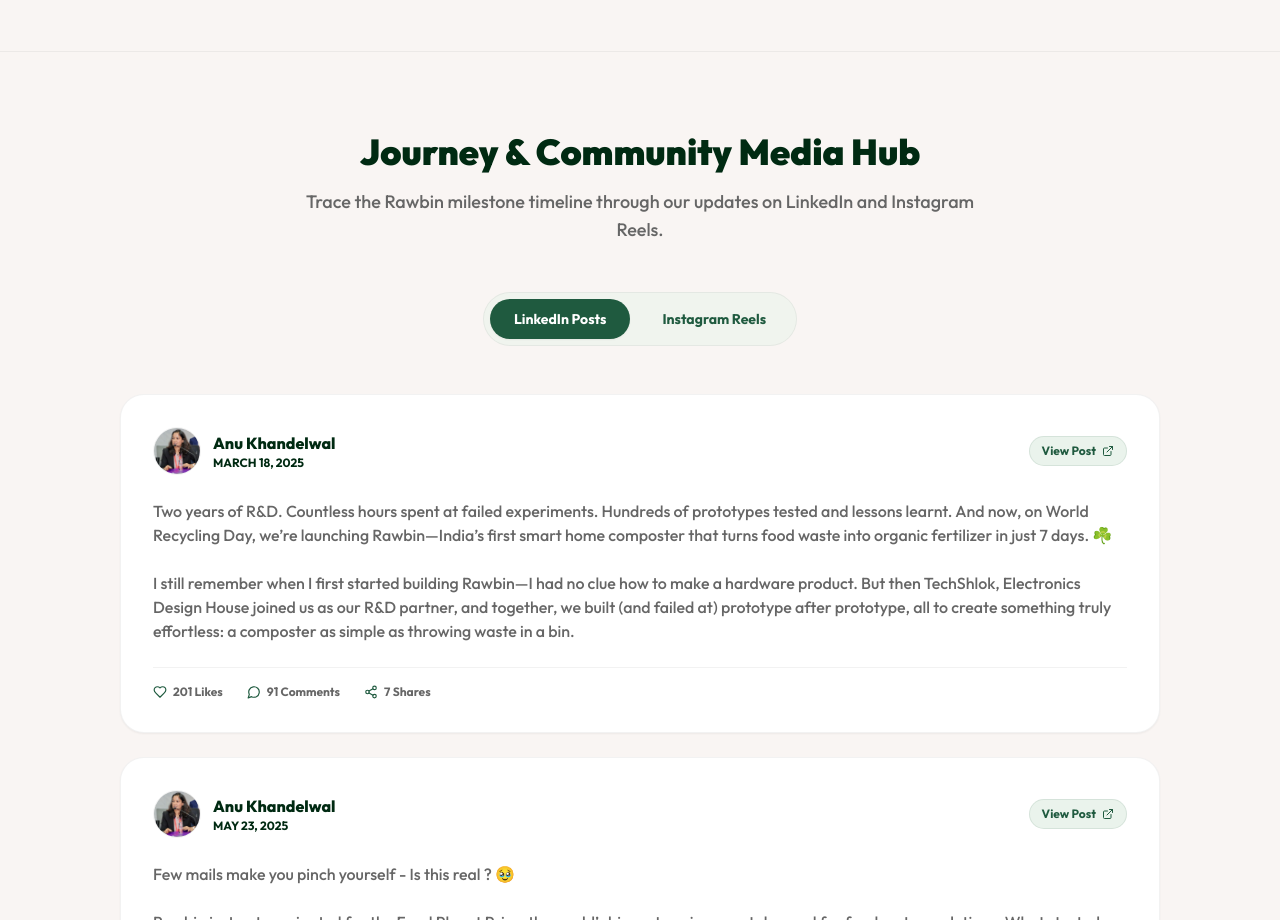
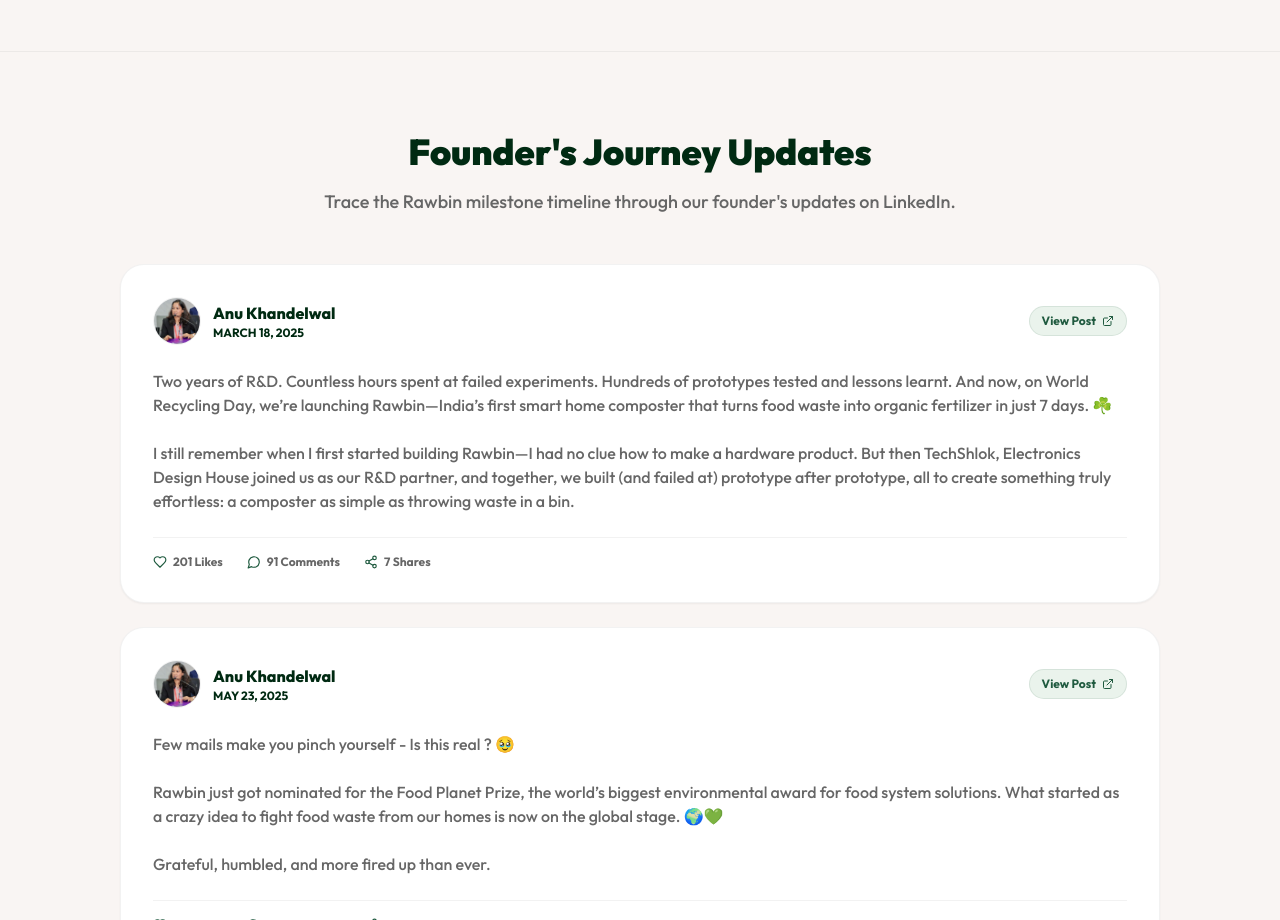
Before and after one commit to mayankmalik263/Rawbin-web-new, a Next.js app: page /about-us in a window 1280 px wide. Shown: the part 1880-2800 px from the top of the page. Built offline with nearby package versions, Linux system fonts and the light colour scheme.

Commit message:
style: removed instagram reels section from about-us page

```diff
--- a/app/about-us/page.js
+++ b/app/about-us/page.js
@@ -1,21 +1,17 @@
 'use client';
-import { useState } from 'react';
-import { motion, AnimatePresence } from 'framer-motion';
+import { motion } from 'framer-motion';
 import Image from 'next/image';
 import Link from 'next/link';
-import { Play, ExternalLink, MessageCircle, Heart, Share2 } from 'lucide-react';
+import { ExternalLink, MessageCircle, Heart, Share2 } from 'lucide-react';
 import {
   WindIcon,
   ThreeLeavesIcon,
   IndiaIcon,
-  GlobeIcon,
   IntelligentIcon,
   SproutIcon
 } from '@/components/icons';
 
 export default function AboutUsPage() {
-  const [activeTab, setActiveTab] = useState('linkedin');
-
   const linkedInPosts = [
     {
       id: 1,
@@ -46,49 +42,6 @@
       shares: 1,
       link: 'https://www.linkedin.com/posts/akhandelwal25_household-food-waste-is-the-most-expensive-activity-7467209774154162176-mXsx',
       text: 'Household food waste is the most expensive organic waste stream to collect.\n\nIndia doesn\'t have a waste technology problem, we rather have feedstock quality issues due to poor segregation at source, and logistics challenges due to distributed homes. That\'s why Rawbin is focused entirely on distributed, at-source household composting. We process waste where it is generated, keeping the feedstock quality high and municipal transport costs near zero.'
-    }
-  ];
-
-  const instagramReels = [
-    {
-      id: 'DXRmiHnDl97',
-      title: 'Meeting Our First Rawbinhoods',
-      desc: 'Welcoming our first 100 early supporters. Order fulfillment starting and June shipments going out!',
-      likes: '1.2k',
-      comments: 48,
-      link: 'https://www.instagram.com/reel/DXRmiHnDl97/'
-    },
-    {
-      id: 'DX60vemoTSt',
-      title: 'Composting Spice-Rich leftovers',
-      desc: 'Testing Rawbin with oil-heavy, spice-filled Indian food waste. Watch the thermal cycle do its magic.',
-      likes: '2.8k',
-      comments: 112,
-      link: 'https://www.instagram.com/reel/DX60vemoTSt/'
-    },
-    {
-      id: 'DYPasc0PWwX',
-      title: 'The Countertop Odor Test',
-      desc: 'Putting our dual-stage activated carbon filters to the ultimate test next to everyday kitchen appliances.',
-      likes: '950',
-      comments: 34,
-      link: 'https://www.instagram.com/reel/DYPasc0PWwX/'
-    },
-    {
-      id: 'DYZua7shjNJ',
-      title: 'Why segregate waste?',
-      desc: 'Why centralized composting fails due to lack of immediate outcomes. Composting at source brings immediate rewards.',
-      likes: '1.6k',
-      comments: 72,
-      link: 'https://www.instagram.com/reel/DYZua7shjNJ/'
-    },
-    {
-      id: 'DZFYb2AM6gK',
-      title: 'New York Times Features Rawbin',
-      desc: 'Pioneering decentralized waste solutions on the global stage. Profiling our 2024 Climate Week NYC print feature.',
-      likes: '4.2k',
-      comments: 204,
-      link: 'https://www.instagram.com/reel/DZFYb2AM6gK/'
     }
   ];
 
@@ -244,49 +197,26 @@
         </div>
       </section>
 
-      {/* 4. Journey & Community Media Hub */}
+      {/* 4. Founder's Journey Updates */}
       <section className="max-w-[1080px] mx-auto px-5 py-20">
         <div className="text-center mb-12">
           <h2 className="text-3xl md:text-4xl font-black text-nc-text mb-4">
-            Journey & Community Media Hub
+            Founder&apos;s Journey Updates
           </h2>
           <p className="text-text-muted font-medium text-lg max-w-2xl mx-auto">
-            Trace the Rawbin milestone timeline through our updates on LinkedIn and Instagram Reels.
+            Trace the Rawbin milestone timeline through our founder&apos;s updates on LinkedIn.
           </p>
         </div>
 
-        {/* Tab Selector */}
-        <div className="flex justify-center mb-12">
-          <div className="bg-[#EAF3EC]/60 border border-black/5 p-1.5 rounded-full flex gap-2">
-            <button
-              onClick={() => setActiveTab('linkedin')}
-              className={`px-6 py-2.5 rounded-full font-bold text-sm transition-all ${activeTab === 'linkedin' ? 'bg-[#1F5A3F] text-white shadow-sm' : 'text-[#1F5A3F] hover:bg-[#EAF3EC]'}`}
+        <div className="space-y-6">
+          {linkedInPosts.map((post) => (
+            <motion.div
+              key={post.id}
+              initial={{ opacity: 0, y: 15 }}
+              whileInView={{ opacity: 1, y: 0 }}
+              viewport={{ once: true }}
+              className="bg-white p-6 md:p-8 rounded-3xl border border-black/5 shadow-sm hover:shadow-md transition-all"
             >
-              LinkedIn Posts
-            </button>
-            <button
-              onClick={() => setActiveTab('instagram')}
-              className={`px-6 py-2.5 rounded-full font-bold text-sm transition-all ${activeTab === 'instagram' ? 'bg-[#1F5A3F] text-white shadow-sm' : 'text-[#1F5A3F] hover:bg-[#EAF3EC]'}`}
-            >
-              Instagram Reels
-            </button>
-          </div>
-        </div>
-
-        {/* Tab Content Panels */}
-        <div className="relative min-h-[400px]">
-          <AnimatePresence mode="wait">
-            {activeTab === 'linkedin' ? (
-              <motion.div
-                key="linkedin-panel"
-                initial={{ opacity: 0, y: 15 }}
-                animate={{ opacity: 1, y: 0 }}
-                exit={{ opacity: 0, y: -15 }}
-                transition={{ duration: 0.3 }}
-                className="space-y-6"
-              >
-                {linkedInPosts.map((post) => (
-                  <div key={post.id} className="bg-white p-6 md:p-8 rounded-3xl border border-black/5 shadow-sm hover:shadow-md transition-all">
               <div className="flex justify-between items-center mb-6">
                 <div className="flex items-center gap-3">
                   <div className="relative w-12 h-12 rounded-full overflow-hidden border border-black/5">
@@ -314,54 +244,8 @@
                 <span className="flex items-center gap-1.5"><MessageCircle size={14} className="text-[#1F5A3F]" /> {post.comments} Comments</span>
                 <span className="flex items-center gap-1.5"><Share2 size={14} className="text-[#1F5A3F]" /> {post.shares} Shares</span>
               </div>
-                  </div>
+            </motion.div>
           ))}
-              </motion.div>
-            ) : (
-              <motion.div
-                key="instagram-panel"
-                initial={{ opacity: 0, y: 15 }}
-                animate={{ opacity: 1, y: 0 }}
-                exit={{ opacity: 0, y: -15 }}
-                transition={{ duration: 0.3 }}
-                className="grid grid-cols-1 sm:grid-cols-2 lg:grid-cols-3 gap-6"
-              >
-                {instagramReels.map((reel) => (
-                  <div key={reel.id} className="bg-white rounded-3xl border border-black/5 shadow-sm hover:shadow-md transition-all overflow-hidden flex flex-col justify-between">
-
-                    {/* Reel Cover Graphic Representation */}
-                    <div className="relative h-48 w-full bg-gradient-to-br from-[#1C3A28] to-[#12241A] flex flex-col justify-center items-center p-6 text-center text-white border-b border-black/5">
-                      <div className="w-12 h-12 rounded-full bg-white/20 backdrop-blur-md text-white flex items-center justify-center mb-4 border border-white/30 shadow-md">
-                        <Play size={20} fill="white" className="ml-1" />
-                      </div>
-                      <span className="font-bold text-xs uppercase tracking-widest text-[#7CE89A] mb-1">Instagram Reel</span>
-                      <h4 className="font-extrabold text-sm tracking-tight leading-snug line-clamp-2 max-w-[200px]">{reel.title}</h4>
-                    </div>
-
-                    {/* Reel Description */}
-                    <div className="p-6 flex-grow flex flex-col justify-between">
-                      <p className="text-text-muted text-xs md:text-sm font-medium leading-relaxed mb-6">
-                        {reel.desc}
-                      </p>
-
-                      <div className="flex justify-between items-center border-t border-black/5 pt-4">
-                        <span className="text-xs font-extrabold text-text-very-muted">💚 {reel.likes} likes</span>
-                        <a
-                          href={reel.link}
-                          target="_blank"
-                          rel="noreferrer"
-                          className="inline-flex items-center gap-1.5 text-xs font-bold text-primary hover:underline"
-                        >
-                          Play Reel ↗
-                        </a>
-                      </div>
-                    </div>
-
-                  </div>
-                ))}
-              </motion.div>
-            )}
-          </AnimatePresence>
         </div>
       </section>
 
```
Lines whose indentation alone changed are shown as unchanged.
